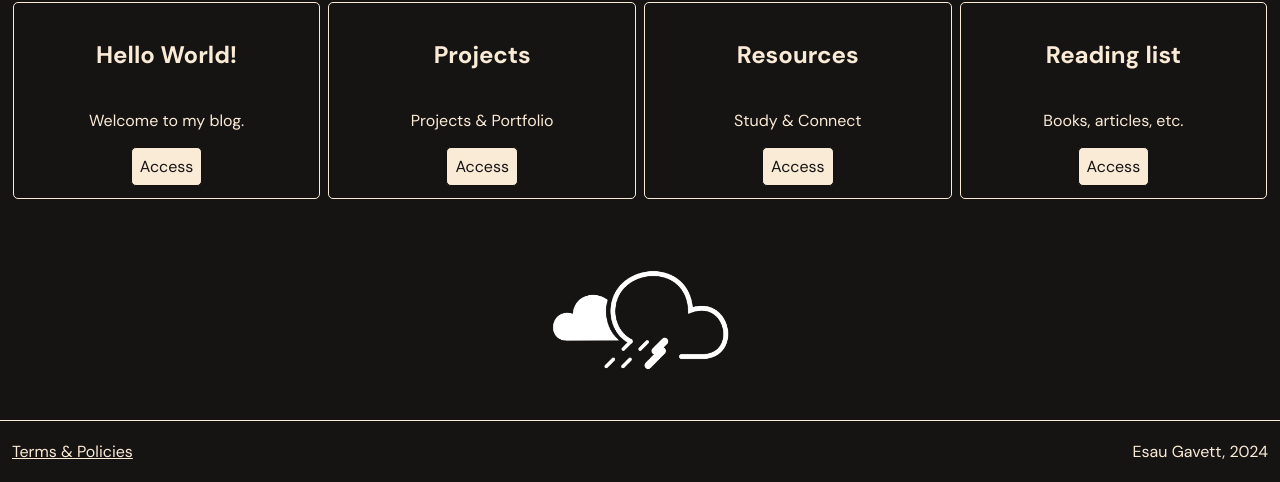
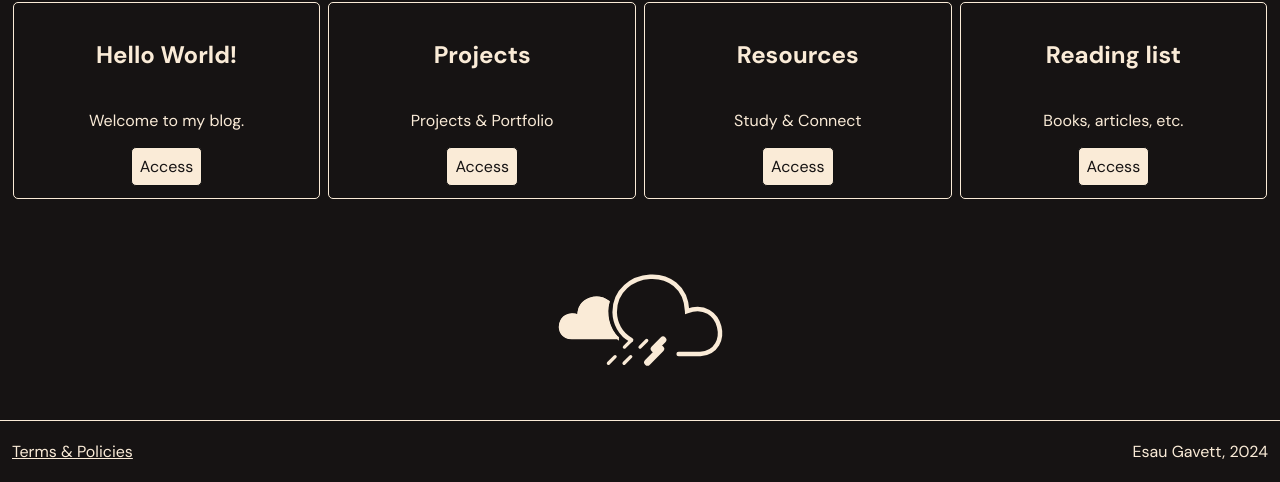
Before and after one commit to cursebreakers/esau, a plain HTML site: page index.html in a window 1280 px wide. Both pictures are taken after a click on the link "Dark Mode". Shown: the part 318-800 px from the top of the page. Drawn offline with Linux system fonts and the light colour scheme.

Commit message:
darkmode logo fix

```diff
--- a/resources/styles.css
+++ b/resources/styles.css
@@ -299,7 +299,7 @@ nav {
     display: block;
     min-width: 200px;
     min-height: 200px;
-    background-image: url(./img/logo-white.png);
+    background-image: url(./img/storm-white.svg);
     background-size: cover;
     background-position: center;
 }
```
Also changed, not shown: resources/img/logo-white.png (deleted), resources/img/storm-white.svg (added).
